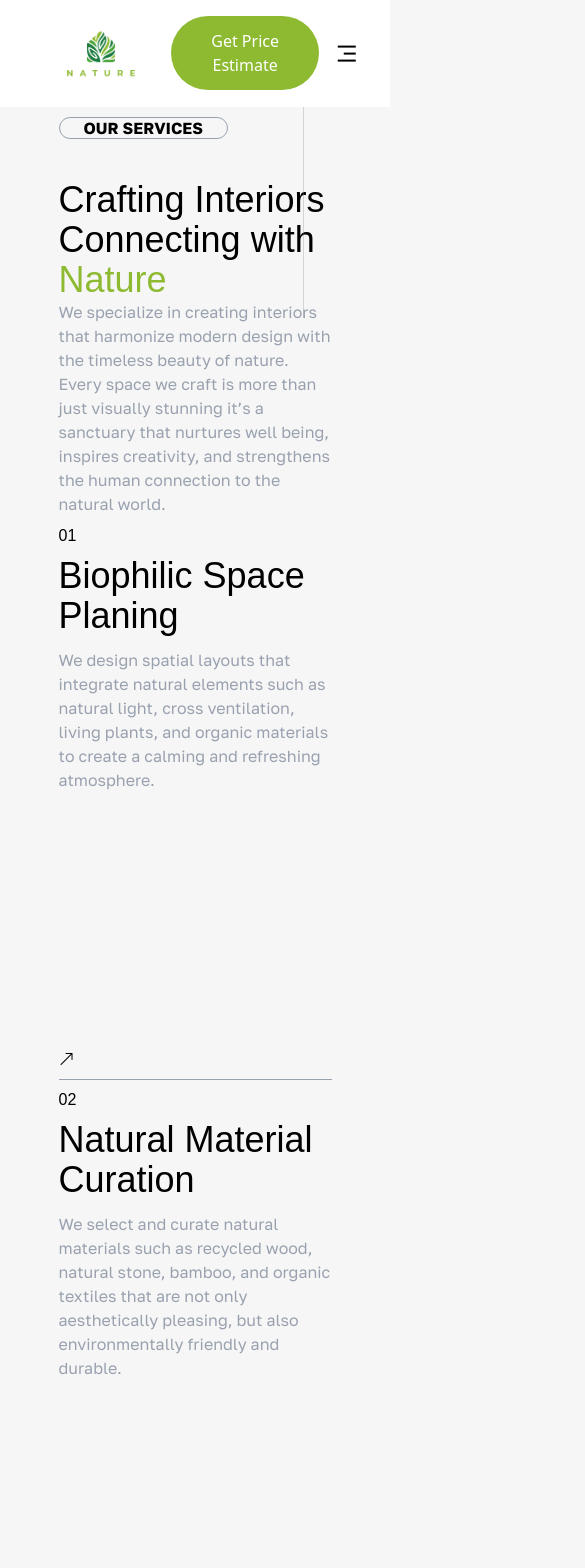
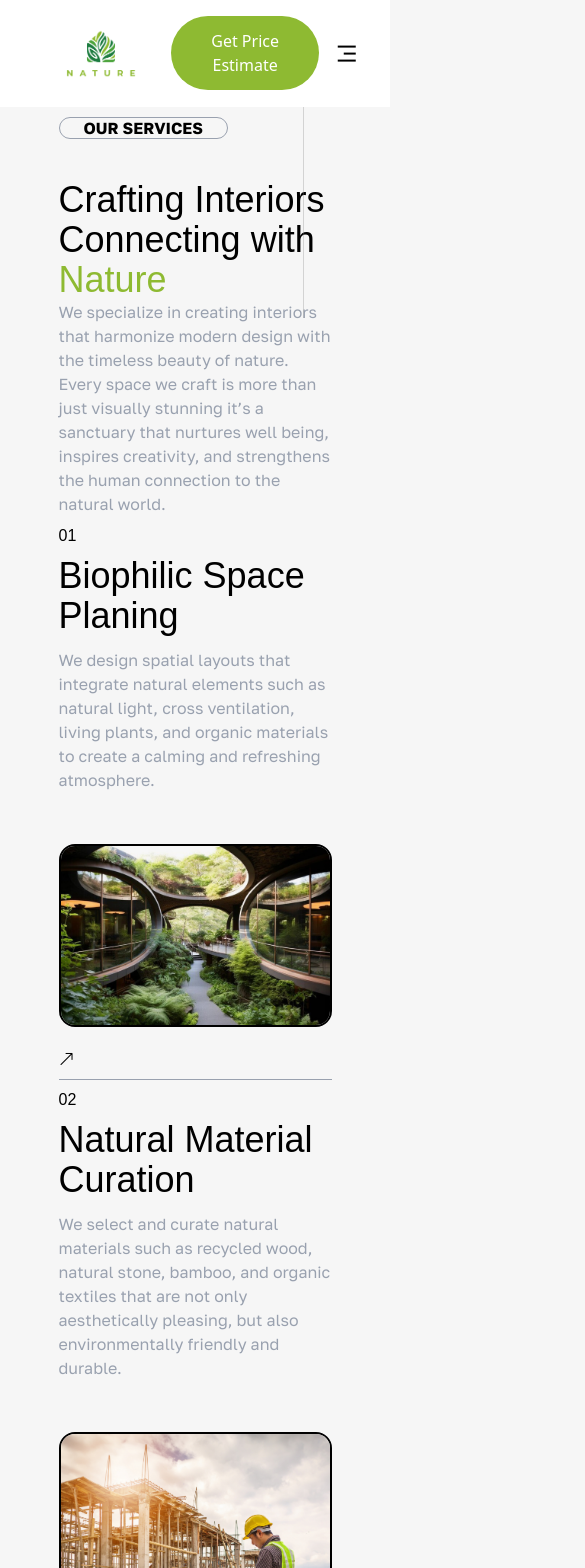
Before and after one commit to YogasWara18/nature, a Next.js app: page /UI-Components/Index/Services in a window 390 px wide. Shown: the top 1568 px of the page, 585 px wide, since content can reach past the window. Built offline with nearby package versions, Linux system fonts and the light colour scheme; a web font is replaced by a local one.

Commit message:
Service Update

```diff
--- a/app/globals.css
+++ b/app/globals.css
@@ -241,7 +241,7 @@ body {
   background-position: center;
   background-size: contain;
   bottom: -13%;
-  right: 10%;
+  right: 3%;
   height: 450px;
   width: 455px;
 }
@@ -272,8 +272,29 @@ body {
     height: 100%;
     margin-top: 8%;
   }
+
   .hero-content-img {
     top: 70%;
+  }
+
+  .about{
+    background-position: top center;
+  }
+
+  .service:after{
+    font-size: 8rem;
+  }
+
+  .service:before{
+    height: 350px;
+    bottom: -10%;
+    width: 500px;
+  }
+
+  .service-img{
+    transform: scale(1);
+    opacity: 1;
+    transition: var(--transition-slow);
   }
 }
 
@@ -281,7 +302,14 @@ body {
   .hero {
     margin-top: 10%;
   }
+
   .hero-content-img {
     top: 50% !important;
   }
+
+  .service:before{
+    display: none;
+
+  }
+
 }
```
